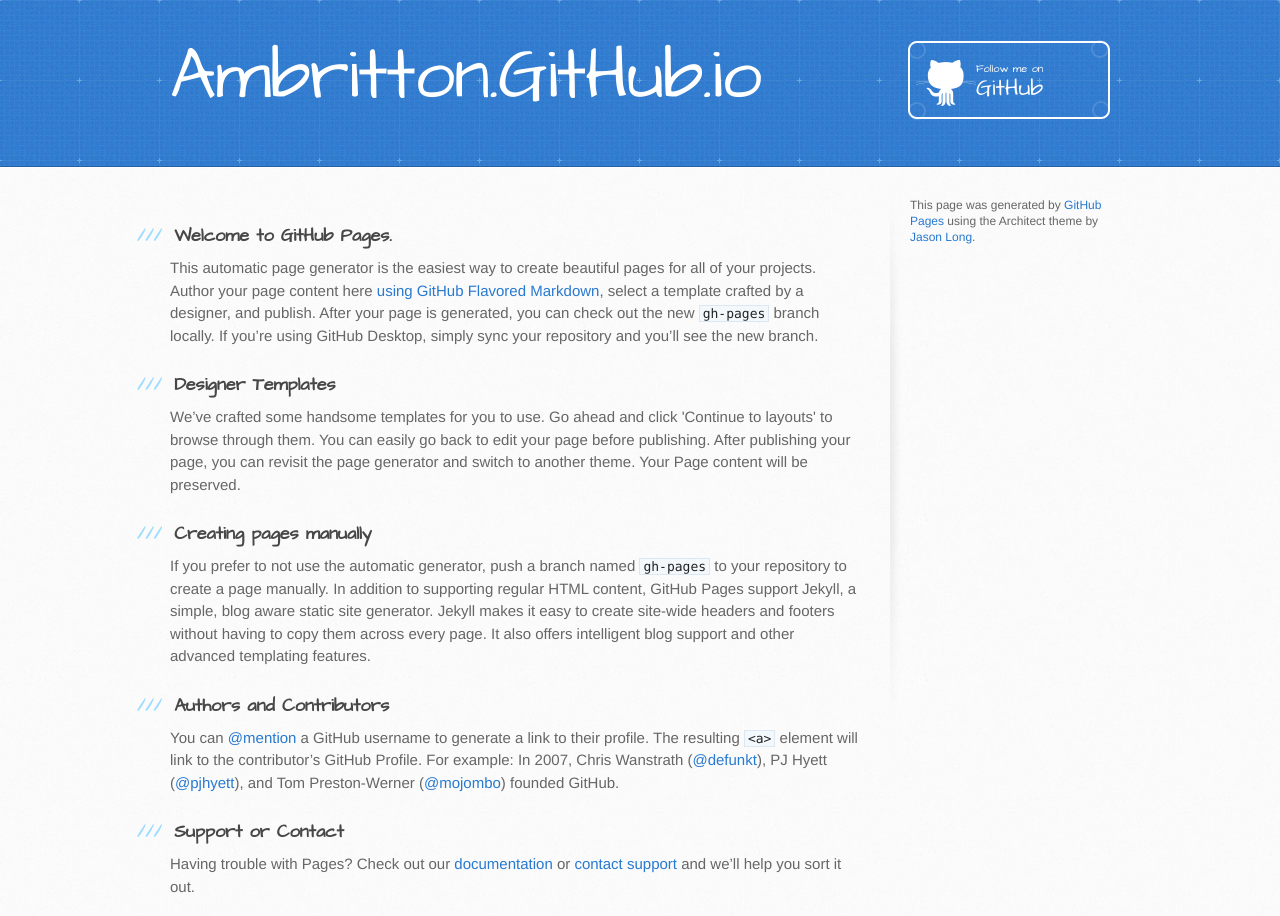
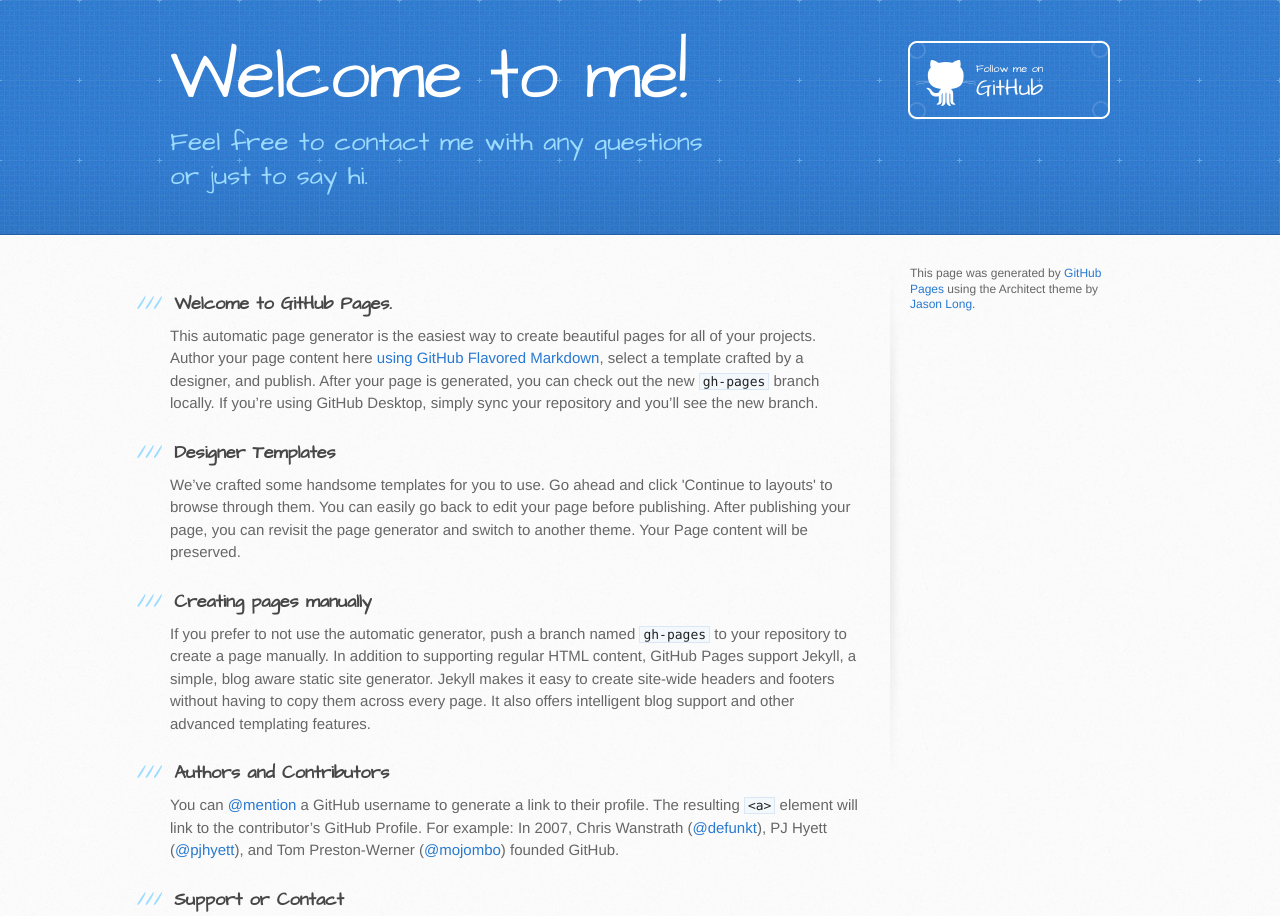
Before and after one commit to ambritton/ambritton.github.io, a plain HTML site: page index.html in a window 1280 px wide. Shown: the top 916 px of the page. Drawn offline with Linux system fonts and the light colour scheme.

Commit message:
Added a friendlier title and tagline

```diff
--- a/index.html
+++ b/index.html
@@ -13,14 +13,14 @@
     <script src="//html5shiv.googlecode.com/svn/trunk/html5.js"></script>
     <![endif]-->
 
-    <title>Ambritton.GitHub.io by ambritton</title>
+    <title>Amber Britton</title>
   </head>
 
   <body>
     <header>
       <div class="inner">
-        <h1>Ambritton.GitHub.io</h1>
-        <h2></h2>
+        <h1>Welcome to me!</h1>
+        <h2>Feel free to contact me with any questions or just to say hi.</h2>
         <a href="https://github.com/ambritton" class="button"><small>Follow me on</small> GitHub</a>
       </div>
     </header>
```
